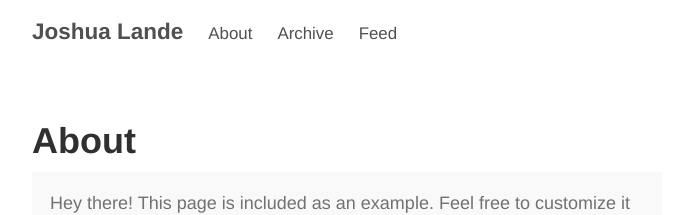
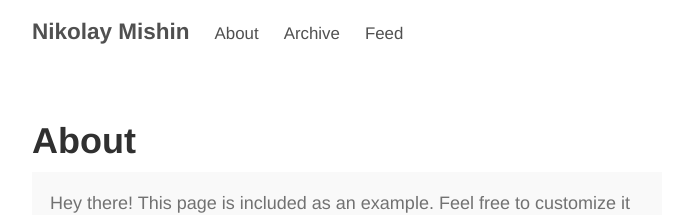
Before and after one commit to mishin/mishin.github.com, a Jekyll site: the page built from about.md, in a window 1280 px wide. Shown: the top 215 px of the page, without its empty margins (293-983 px from the left). Built offline with Jekyll 4.4.1, drawn with Linux system fonts in a browser that asks for light colours; Markdown is read by kramdown in place of the engine named in the settings.

Commit message:
correct site parameters

```diff
--- a/_config.yml
+++ b/_config.yml
@@ -9,14 +9,14 @@ pygments:         true
 permalink:        pretty
 
 # Setup
-title:            Joshua Lande
+title:            Nikolay Mishin
 tagline:          'Data Science, Apache Pig, Hadoop, Blogging, Tweets, Astrophysics'
-url:              http://www.joshualande.com
-shorturl:         joshualande.com
+url:              http://mishin.narod.ru
+shorturl:         mishin.narod.ru
 
 author:
-  name:           'Joshua Lande'
-  url:            https://twitter.com/joshualande
+  name:           'Nikolay Mishin'
+  url:            https://twitter.com/nmishin
 
 paginate:         1
 
@@ -24,7 +24,7 @@ paginate:         1
 version:          1.0.0
 
 github:
-  repo:           github.com/joshualande/joshualande.github.io
+  repo:           github.com/mishin/mishin.github.com
 
 # This is the list of pages to include in the header of the website.
 pages_list:
```
